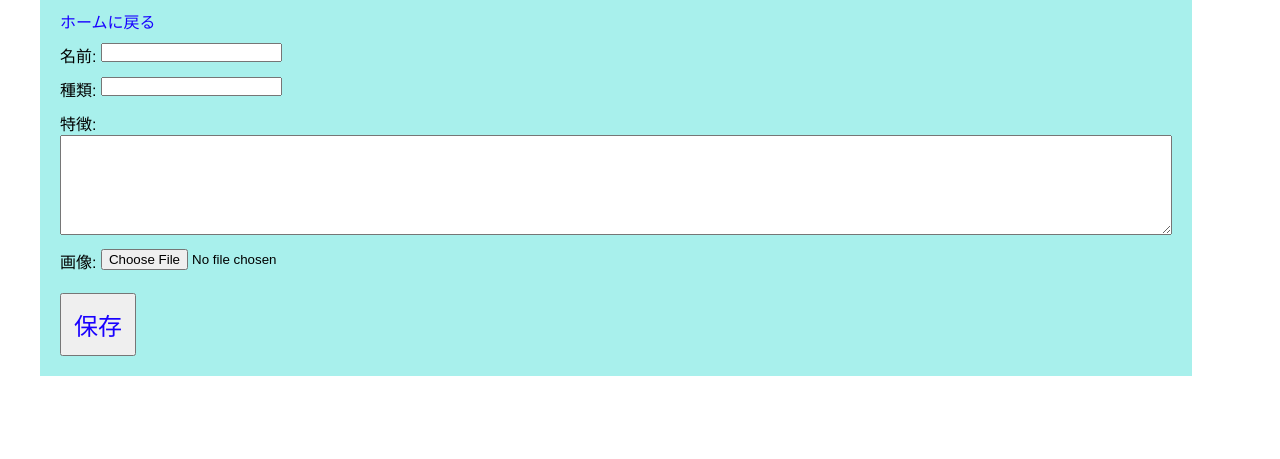
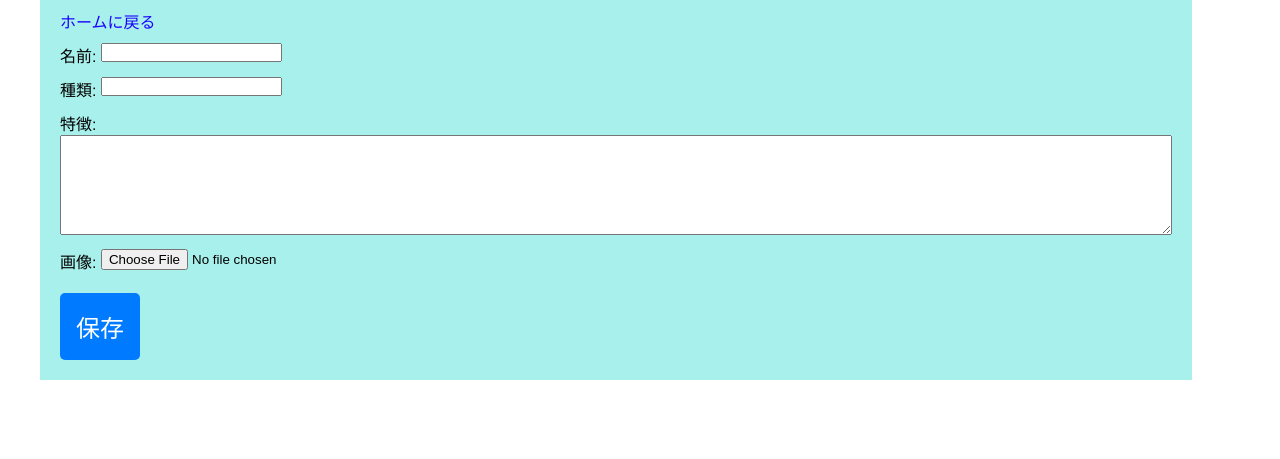
Before and after one commit to rookie-shinichi-returns/norikofarm, a Django app: page /plants/new/ in a window 1280 px wide. Shown: the part 341-800 px from the top of the page. Run offline with Django 5.2, Linux system fonts and the light colour scheme; the visitor is signed in with stand-in values (Sample User, id 1).

Commit message:
style.css フォントサイズ変更

```diff
--- a/static/css/style.css
+++ b/static/css/style.css
@@ -261,14 +261,22 @@ textarea {
 }
 
 .btn-responsive {
-    /* 文字サイズ：最小１６ｐｘ（入力エラー防止）*/
+    /* 文字サイズ：最小１６ｐｘ（入力エラー防止）
     font-size: clamp(1rem, 2.5vw, 1.5rem);
 
-    /* 上下余白：最小１２ｐｘ、最大１８ｐｘ */
+     上下余白：最小１２ｐｘ、最大１８ｐｘ
     padding-top: clamp(0.75rem, 0.5vw, 1.25rem);
     padding-bottom: clamp(0.75rem, 0.6vw, 1.25rem);
 
-    /* 左右余白：最小２４ｐｘ、最大４８ｐｘ（画面が）広いほど横長に */
+     左右余白：最小２４ｐｘ、最大４８ｐｘ（画面が）広いほど横長に
     padding-left: clamp(0.75rem, 0.5vw, 1.25rem);
     padding-right: clamp(0.75rem, 0.6vw, 1.25rem);
+    */
+    font-size: clamp(16px, 2vw + 10px, 24px);
+    padding: clamp(10px, 2vh, 20px);
+    background-color: #007bff;
+    color: white;
+    border: none;
+    border-radius: 5px;
+    cursor: pointer;
 }
```
